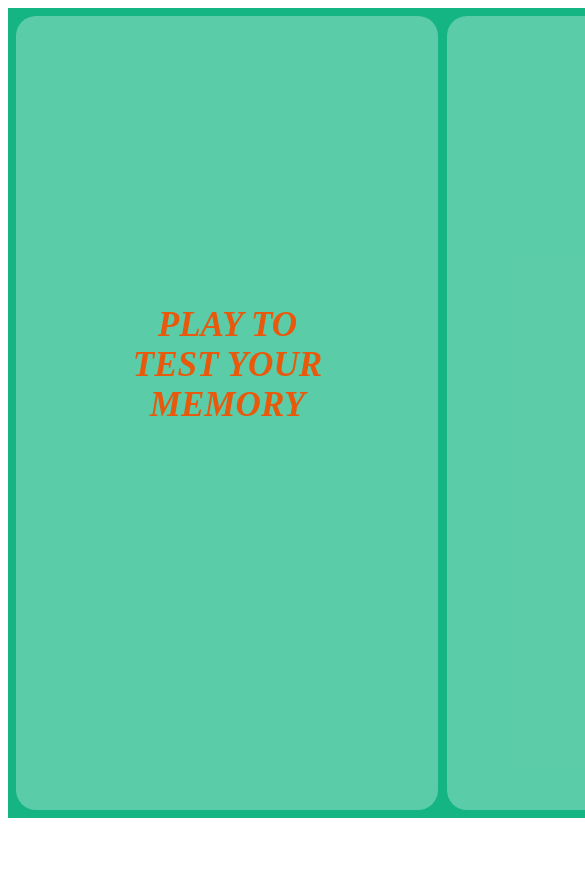
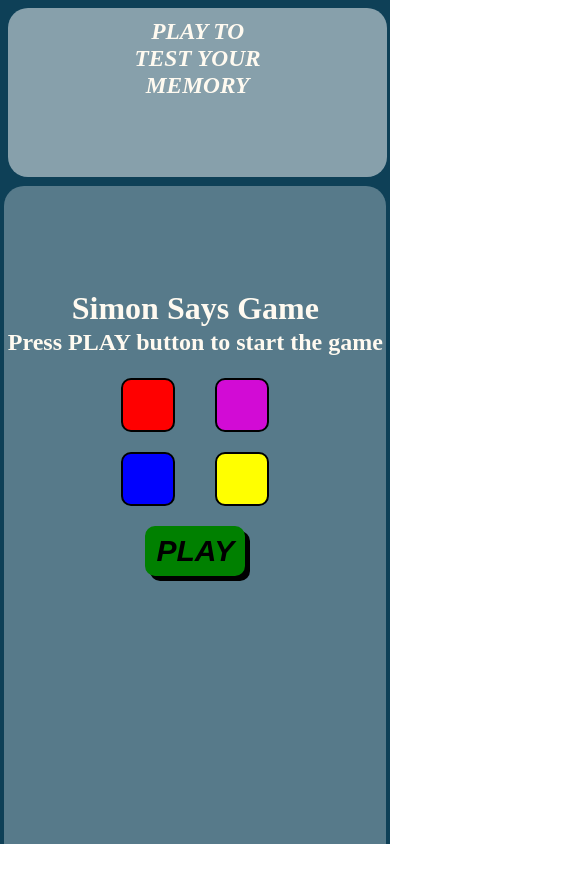
Before and after one commit to supriyo109/game, a plain HTML site: page index.html in a window 390 px wide. Shown: the top 882 px of the page, 585 px wide, since content can reach past the window. Before the commit the page ends 844 px from the top, so only its background shows below. Drawn offline with Linux system fonts and the light colour scheme.

Commit message:
Add Responsiveness

```diff
--- a/app.js
+++ b/app.js
@@ -17,7 +17,6 @@ let play= document.querySelector(".play");
 
 play.addEventListener("click", function() {
     if(start==false){
-        console.log("game start");
         start=true;
         score.innerText="Game Start";
         levelUp();
@@ -47,7 +46,6 @@ function levelUp(){
     let rendomBtn= document.querySelector(`.${rendomColor}`);
     gameFlashBtn(rendomBtn);
     gameSeq.push(rendomColor);
-    console.log(gameSeq);
 }
 
 function checkAns(idx){
--- a/style.css
+++ b/style.css
@@ -1,8 +1,56 @@
+*{
+    margin: 0;
+    padding: 0;
+}
+body{
+    height: 100%;
+    width: 100%;
+}
+
+.con{
+    height: 100vh;
+    width: 100vw;
+    background-color: rgb(14, 64, 87);
+    display: flex;
+}
+.score{
+    width: 30vw;
+    background-color: rgba(255,255,255, 0.5);
+    border-radius: 20px;
+    margin: 1vh;
+    color: floralwhite;
+    text-align: center;
+    padding-top: 30vh;
+    font-style: italic;
+    font-size: 40px;
+}
+
+.game{
+    width: 68vw;
+    text-align: center;
+    margin: 1vh 0;
+    padding-top: 10vh;
+    background-color: rgba(255,255,255, 0.3);
+    border-radius: 20px;
+}
+.game h1,h2{
+    color: floralwhite;
+    padding-top: 20px;
+}
+
+.play{
+    height: 50px;
+    width: 100px;
+    font-size: 30px;
+    border-radius: 10px;
+    background-color: green;
+    border: 2px solid green;
+    box-shadow: 5px 5px black;
+}
+
 .btnCon{
     display: flex;
     justify-content: center;
-    /* color:rgb(1, 255, 51);
-    font-size: ; */
 }
 .btn{
     height: 150px;
@@ -36,41 +84,35 @@
     background-color: red;
 }
 
+
+
+@media (max-width:768px) {
     .con{
-    height: 96vh;
-    width: 203vh;
-    background-color: rgb(20, 181, 130);
-    display: flex;
+        display: grid;
     }
     .score{
-    height: 64vh;
-    width: 50vh;
-    background-color: rgba(255,255,255, 0.3);
-    border-radius: 20px;
-    margin: 1vh;
-    color: rgb(232, 89, 12);
-    text-align: center;
-    padding-top: 30vh;
-    font-style: italic;
-    font-size: 30px;
+        height: 20vh;
+        width: 97vw;
+        font-size: 20px;
+        padding-top: 0;
     }
-
+    .score h3{
+        margin-top: 10px;
+    }
     .game{
-    width: 150vh;
-    text-align: center;
-    color: rgb(255,255,255);
-    margin-top: 1vh;
-    margin-bottom: 1vh;
-    background-color: rgba(255,255,255, 0.3);
-    border-radius: 20px;
+        height: 79vh;
+        width: 98vw;
+        padding-top: -20px;
+        margin: 0 0.5vh;
     }
-
-.play{
+    .game h2{
+        padding: 2px;
+    }
+    .btn{
     height: 50px;
-    width: 100px;
-    font-size: 30px;
-    border-radius: 10px;
-    background-color: green;
-    border: 2px solid green;
-    box-shadow: 5px 5px black;
+    width: 50px;
+    border: 2px solid rgb(0,0,0);
+    /* border-radius: 10px; */
+    margin: 20px;
 }
+}
```
Lines whose indentation alone changed are shown as unchanged.
